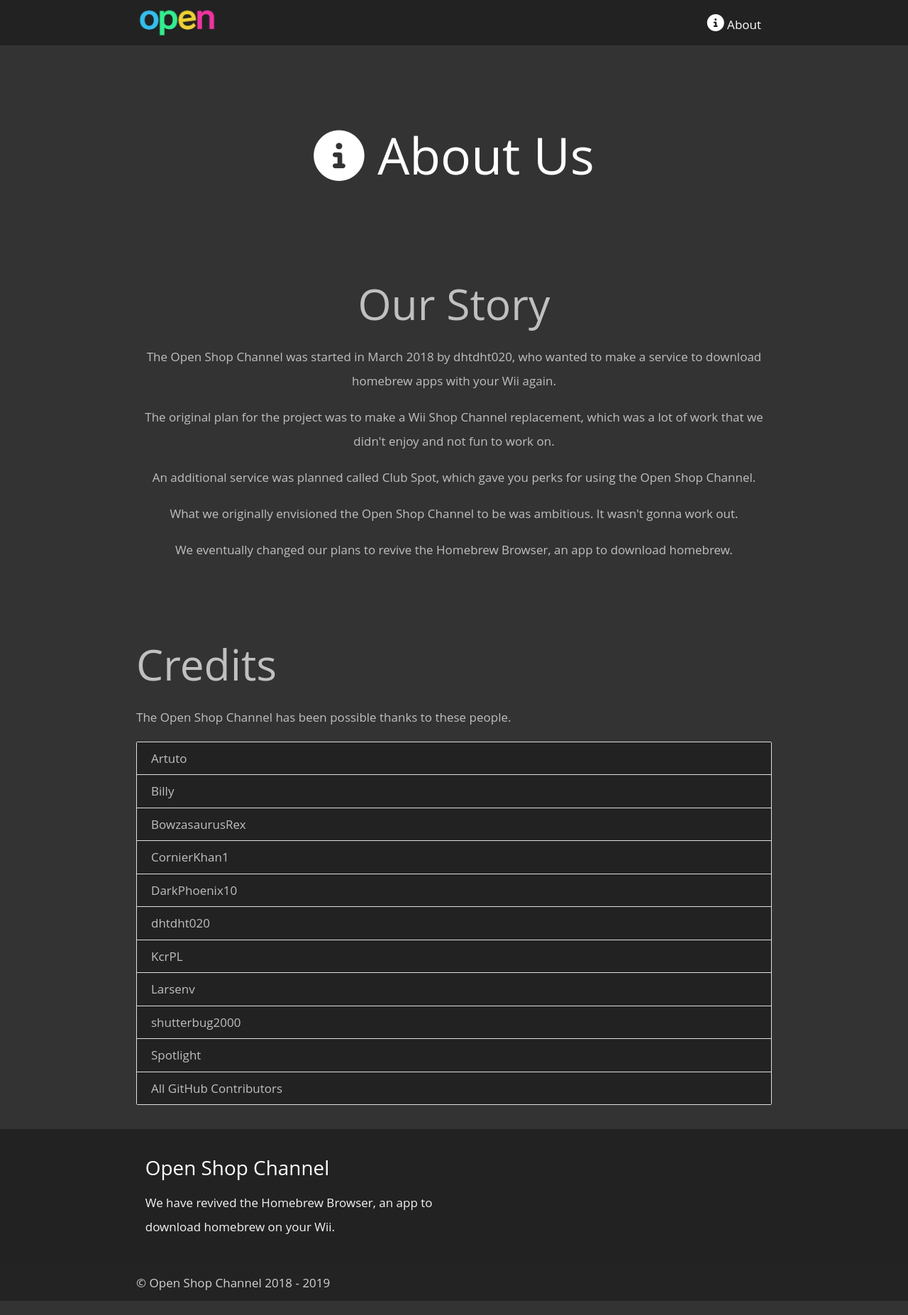
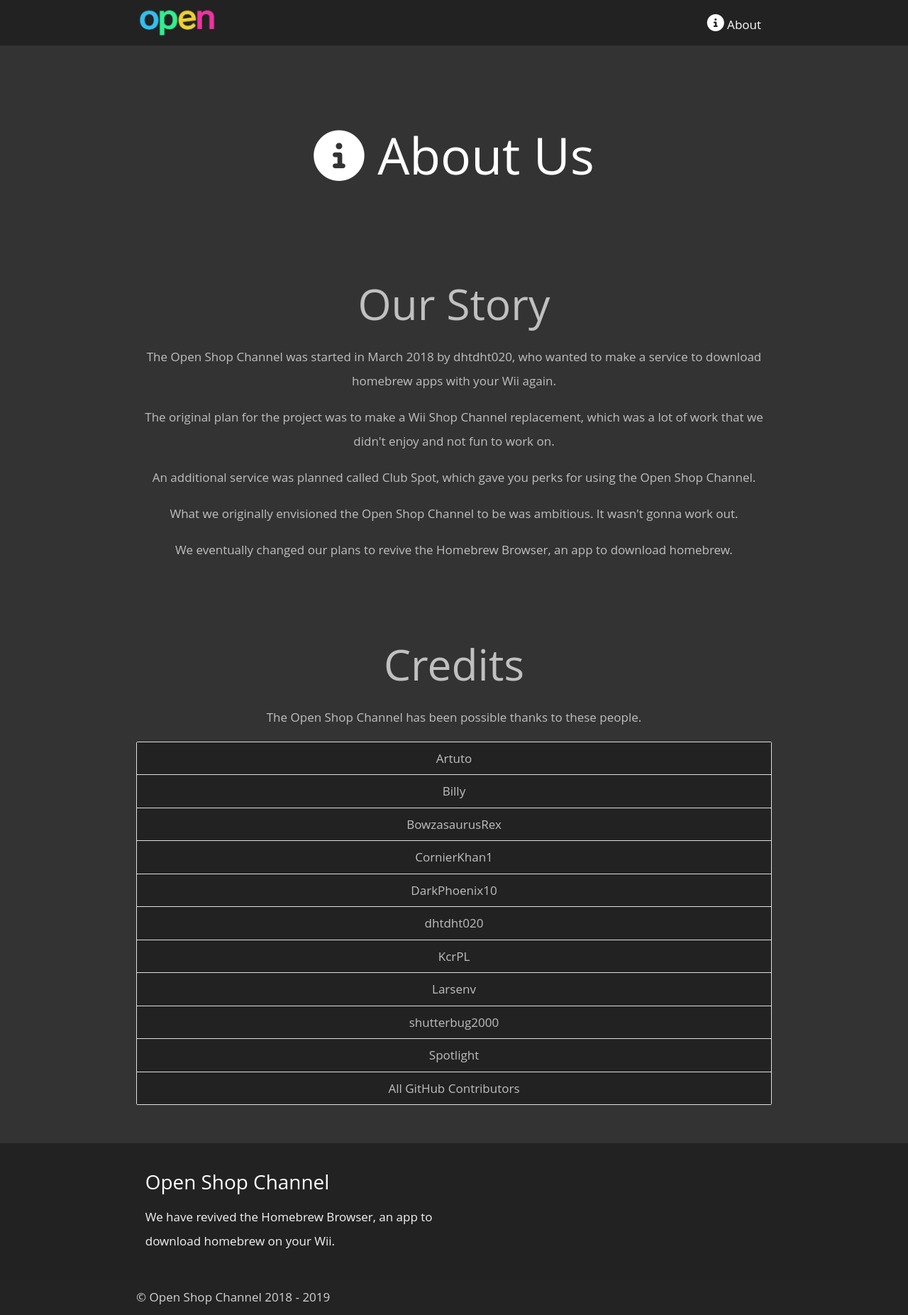
Before and after one commit to OpenShopChannel/Old-Site, a Jekyll site: the page built from about.html, in a window 1280 px wide. Shown: the whole page at 71% size. Built offline with Jekyll 4.4.1, drawn with Linux system fonts in a browser that asks for light colours; nearby versions of some CDN libraries.

Commit message:
Fix credits centering

```diff
--- a/about.html
+++ b/about.html
@@ -22,6 +22,7 @@
 </div>
 <div class="section">
 	<div class="container">
+		<div class="row center">
 			<h2>Credits</h2>
 			<p>The Open Shop Channel has been possible thanks to these people.</p>
 			<ul class="collection">
@@ -39,3 +40,4 @@
 			</ul>
 		</div>
 	</div>
+</div>
```
Lines whose indentation alone changed are shown as unchanged.
